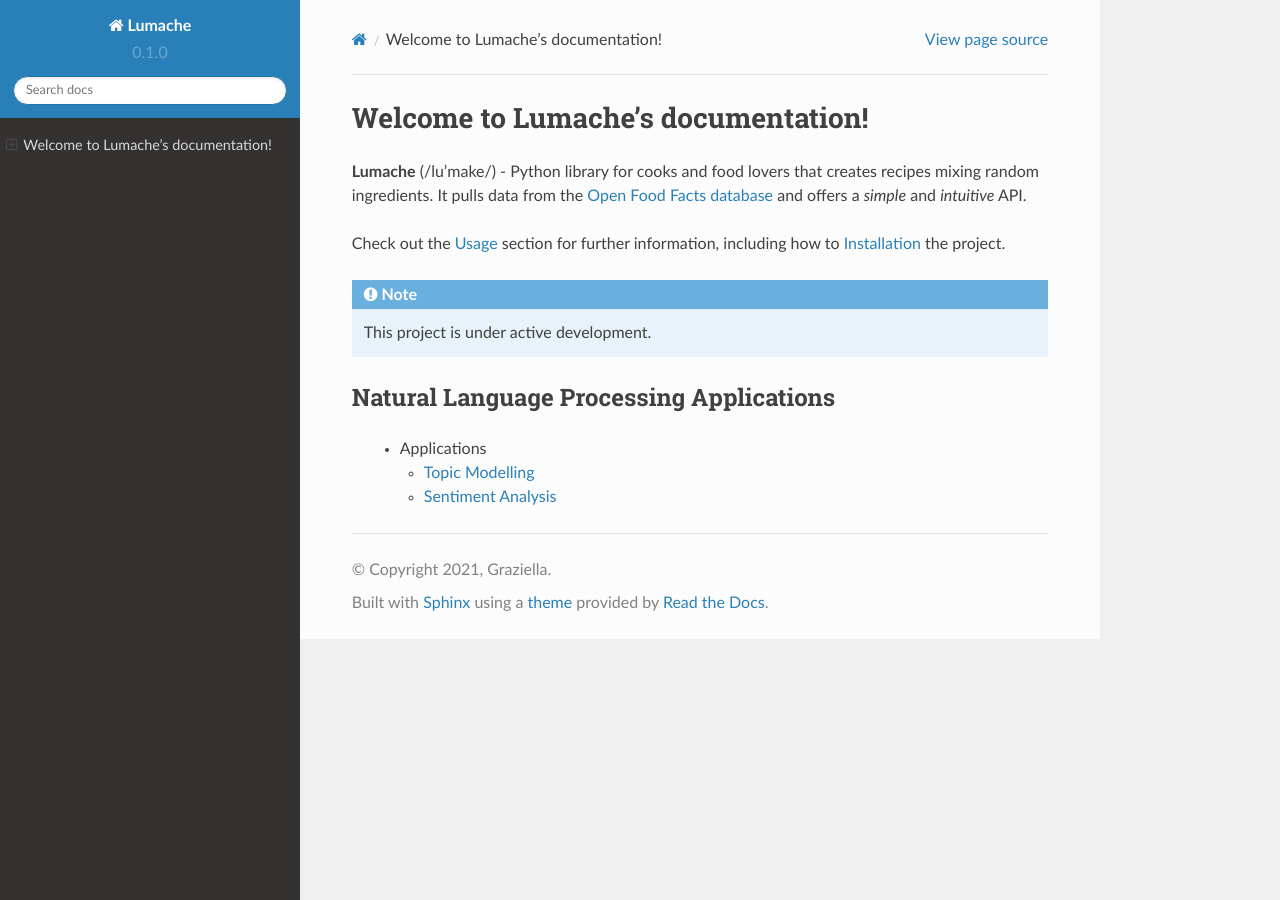
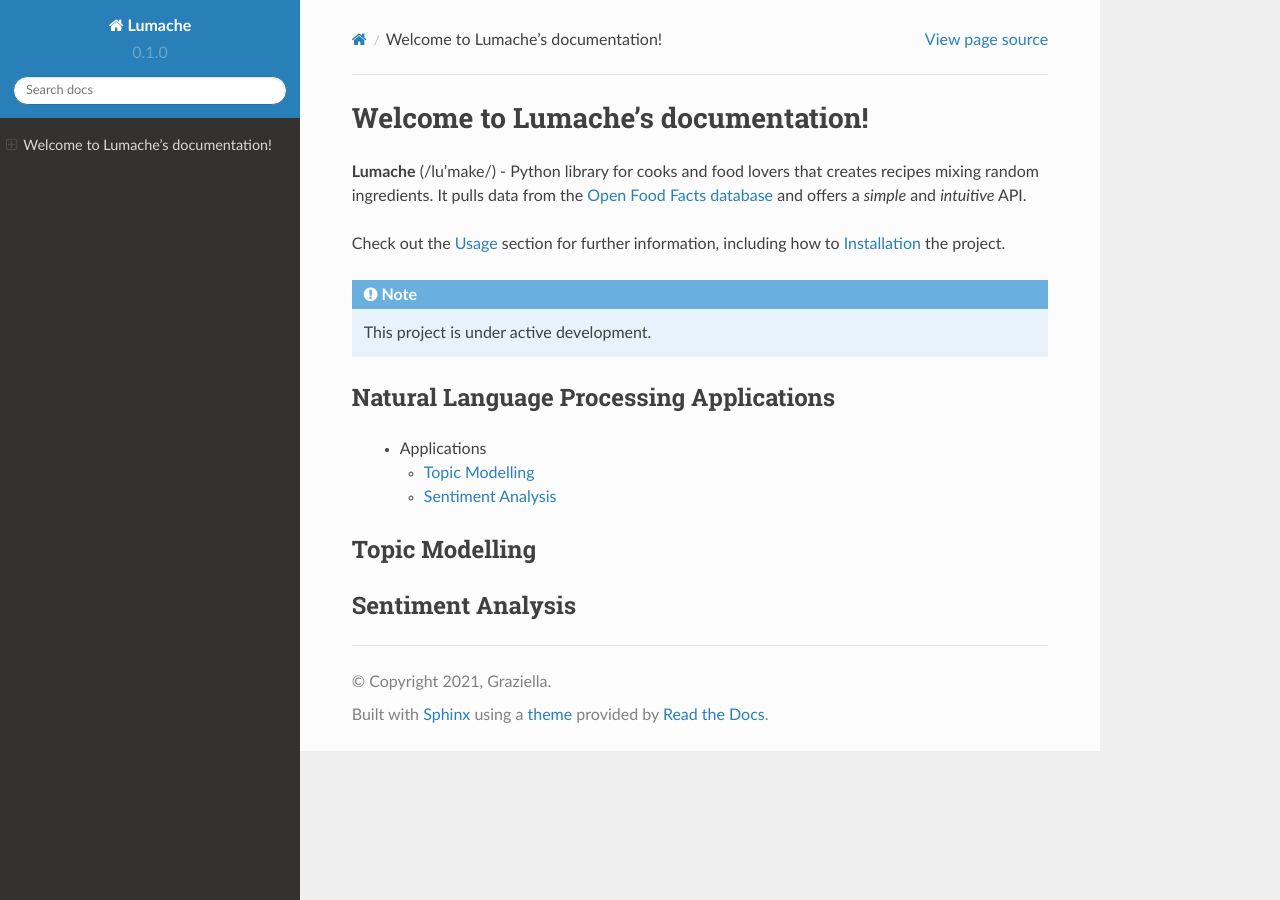
Before and after one commit to Aish2334/NLP-Technical-Documentation, a Sphinx documentation site: the page built from docs/source/index.rst, in a window 1280 px wide. Built offline with Sphinx 7.4.7 and the Read the Docs theme 2.0.0, drawn with Linux system fonts in a browser that asks for light colours; pages that are not in the unit, such as notebooks, are missing from menus.

Commit message:
Included separate sections within index.rst

```diff
--- a/docs/source/index.rst
+++ b/docs/source/index.rst
@@ -30,3 +30,9 @@
 
       Topic Modelling
       Sentiment Analysis
+
+Topic Modelling
+-------------------------------------------
+
+Sentiment Analysis
+-------------------------------------------
```
